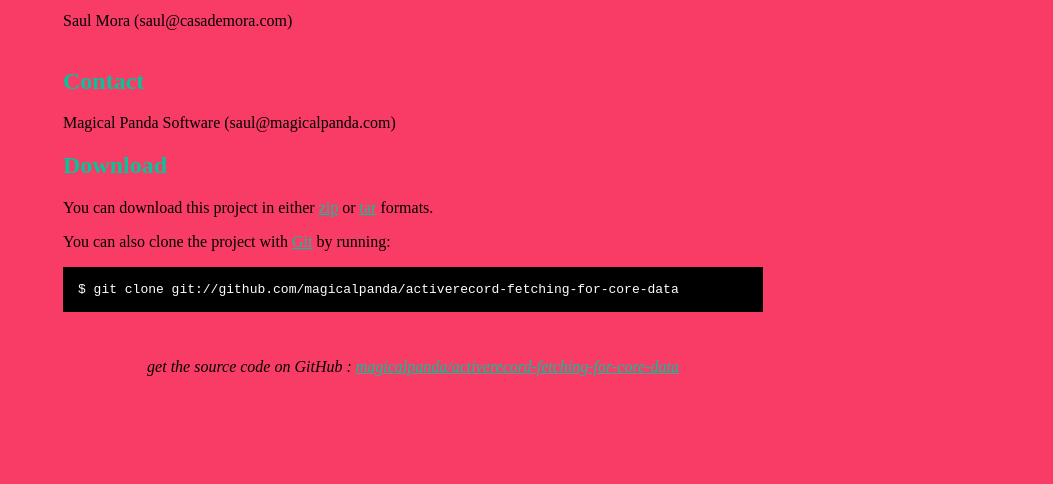
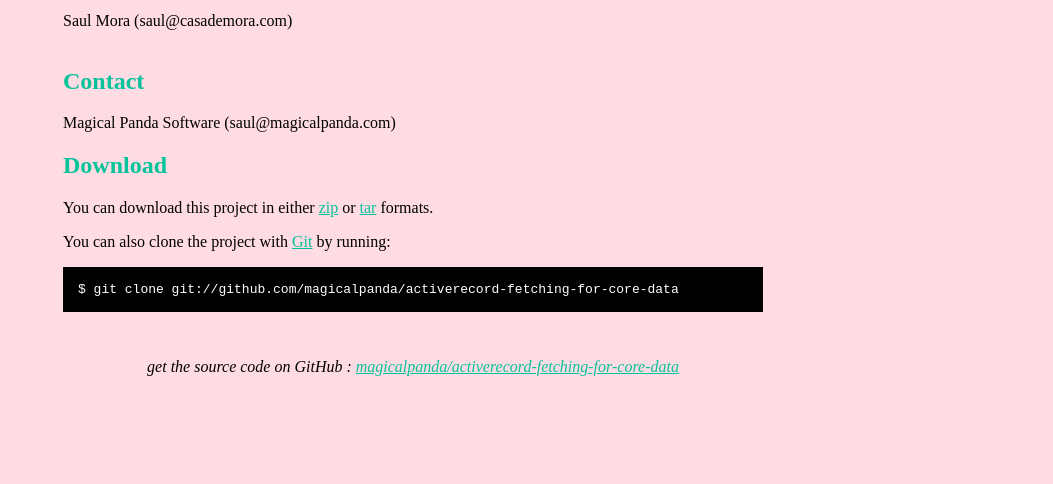
Before and after one commit to magicalpanda/MagicalRecord, a plain HTML site: page index.html in a window 1280 px wide. Shown: the part 316-800 px from the top of the page, without its empty margins (227-1280 px from the left). Drawn offline with Linux system fonts and the light colour scheme.

Commit message:
change background color

```diff
--- a/index.html
+++ b/index.html
@@ -10,7 +10,7 @@
     <style type="text/css">
         body {
         margin-top: 1.0em;
-        background-color: #f83c65;
+        background-color: #ffdbe4;
           font-family: "Helvetica,Arial,FreeSans";
         color: #000000;
     }
```
